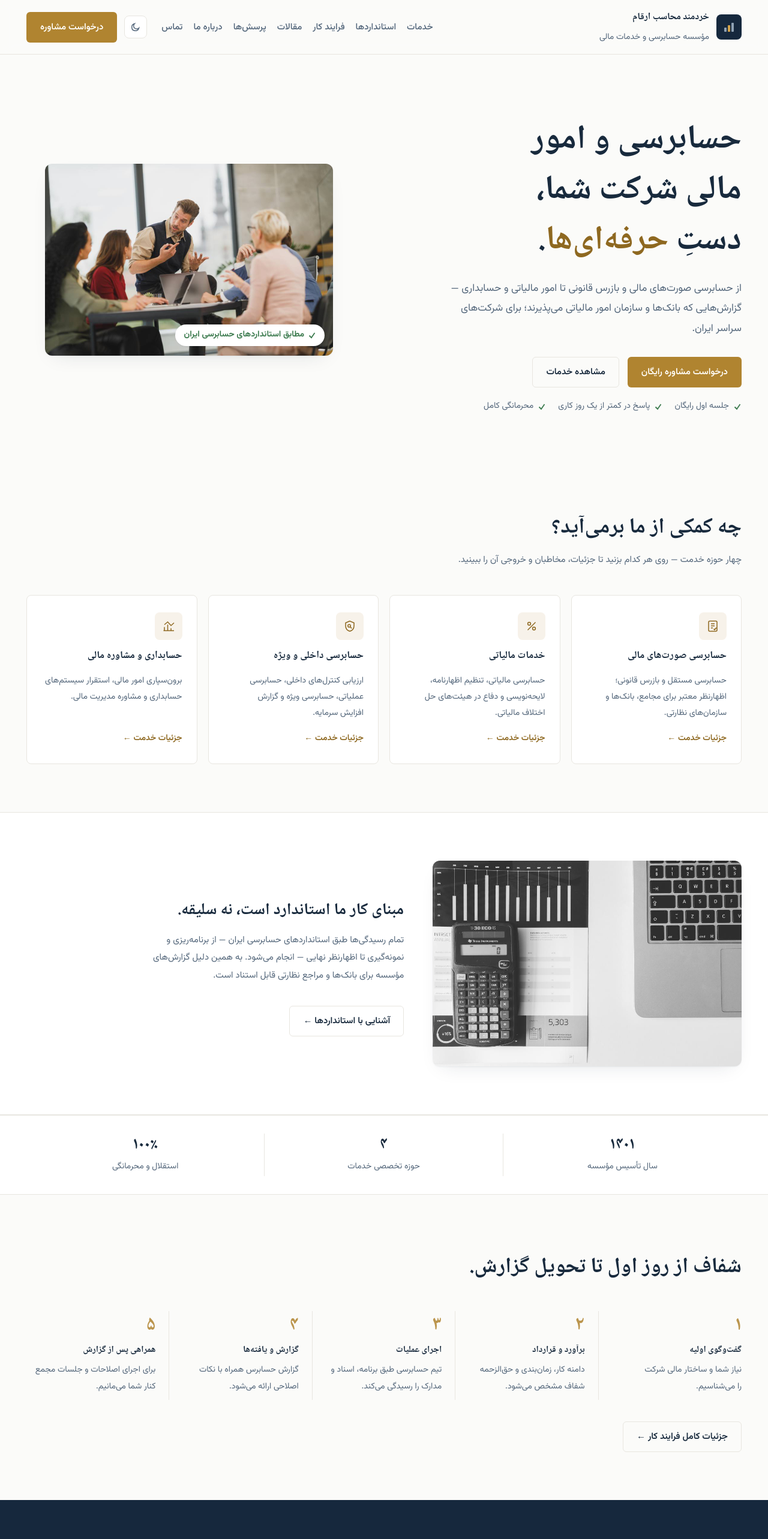
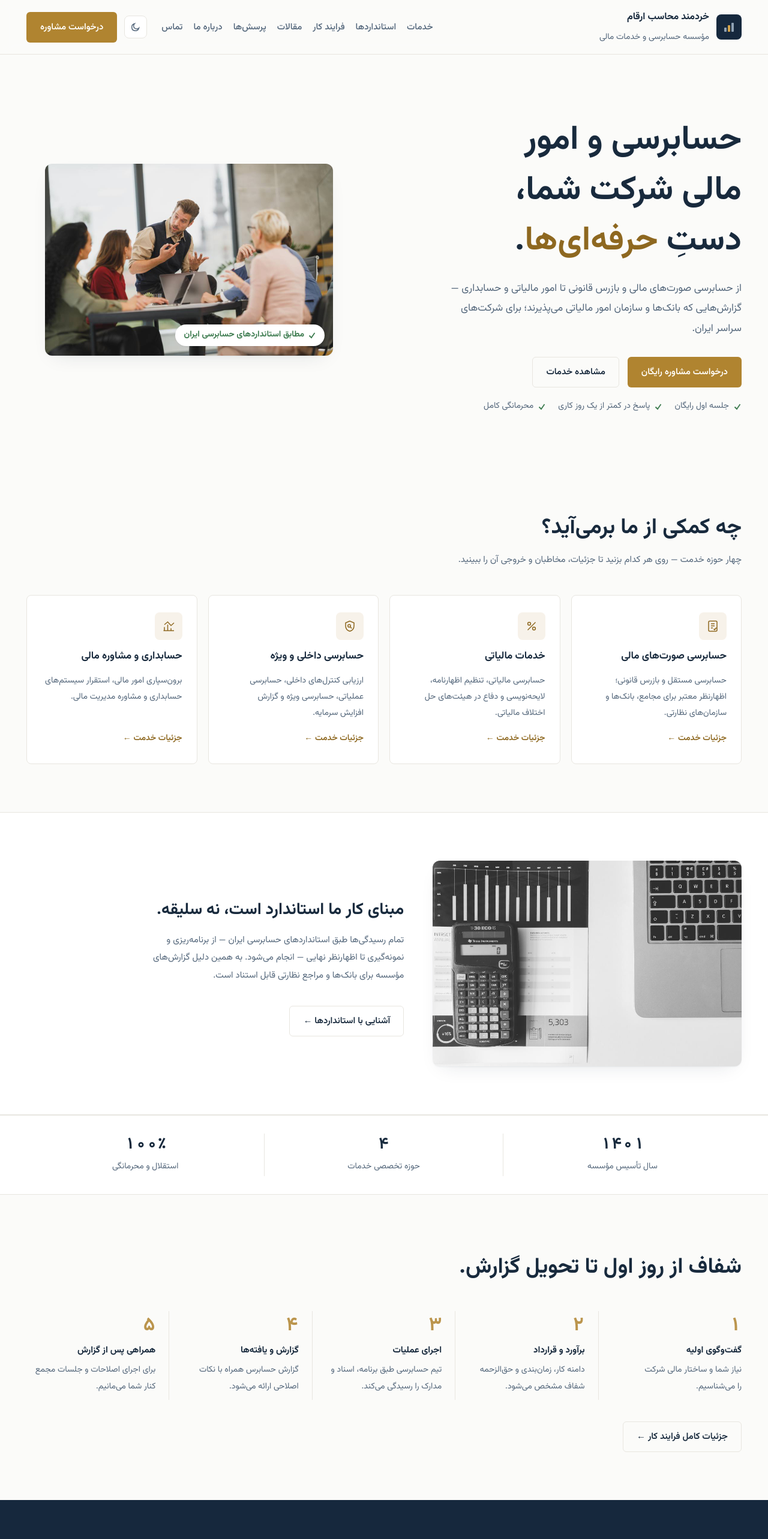
Before and after one commit to soroush83faraz/kheradmand-mohaseb, a Next.js app: page / in a window 1280 px wide. Shown: the top 2566 px of the page at 60% size. Built offline with nearby package versions, Linux system fonts and the light colour scheme.

Commit message:
Use Vazirmatn everywhere, including headings and logo name
Co-Authored-By: Claude Sonnet 5.5 <noreply@anthropic.com>

```diff
--- a/app/globals.css
+++ b/app/globals.css
@@ -61,7 +61,7 @@ h1,
 h2,
 h3,
 h4 {
-  font-family: var(--font-display), var(--font-body), Tahoma, sans-serif;
+  font-family: var(--font-body), Tahoma, sans-serif;
   font-weight: 700;
   line-height: 1.55;
   margin: 0;
@@ -84,7 +84,7 @@ textarea {
 }
 
 .display-num {
-  font-family: var(--font-display), var(--font-body), sans-serif;
+  font-family: var(--font-body), sans-serif;
 }
 
 p {
@@ -208,7 +208,7 @@ ul {
 }
 
 .brand .name {
-  font-family: var(--font-display), sans-serif;
+  font-family: var(--font-body), sans-serif;
   font-weight: 700;
   font-size: 1rem;
   line-height: 1.3;
@@ -392,7 +392,7 @@ nav.menu a.active {
   position: absolute;
   inset: 0;
   pointer-events: none;
-  font-family: var(--font-display), sans-serif;
+  font-family: var(--font-body), sans-serif;
   font-weight: 700;
   color: var(--ink);
   opacity: 0.04;
@@ -426,7 +426,7 @@ nav.menu a.active {
 }
 
 .report .rhead b {
-  font-family: var(--font-display), sans-serif;
+  font-family: var(--font-body), sans-serif;
   font-size: 0.9375rem;
   font-weight: 700;
 }
@@ -526,7 +526,7 @@ nav.menu a.active {
 }
 
 .stat b {
-  font-family: var(--font-display), sans-serif;
+  font-family: var(--font-body), sans-serif;
   font-size: 1.7rem;
   font-weight: 700;
   color: var(--ink);
@@ -708,7 +708,7 @@ a.svc {
 }
 
 .step .no {
-  font-family: var(--font-display), sans-serif;
+  font-family: var(--font-body), sans-serif;
   font-size: 2rem;
   font-weight: 700;
   color: var(--accent);
@@ -780,7 +780,7 @@ a.svc {
 }
 
 .step-row .no {
-  font-family: var(--font-display), sans-serif;
+  font-family: var(--font-body), sans-serif;
   font-size: 2.2rem;
   font-weight: 700;
   color: var(--accent);
--- a/app/layout.jsx
+++ b/app/layout.jsx
@@ -1,4 +1,4 @@
-import { Vazirmatn, Noto_Naskh_Arabic } from 'next/font/google';
+import { Vazirmatn } from 'next/font/google';
 import Header from '@/components/Header';
 import Footer from '@/components/Footer';
 import { site } from '@/lib/site';
@@ -8,13 +8,6 @@ const vazir = Vazirmatn({
   subsets: ['arabic'],
   weight: ['400', '500', '600', '700'],
   variable: '--font-body',
-  display: 'swap',
-});
-
-const naskh = Noto_Naskh_Arabic({
-  subsets: ['arabic'],
-  weight: ['500', '600', '700'],
-  variable: '--font-display',
   display: 'swap',
 });
 
@@ -30,7 +23,7 @@ const themeInit = `try{if(localStorage.getItem('kma-theme')==='dark')document.do
 
 export default function RootLayout({ children }) {
   return (
-    <html lang="fa" dir="rtl" className={`${vazir.variable} ${naskh.variable}`}>
+    <html lang="fa" dir="rtl" className={`${vazir.variable}`}>
       <head>
         <script dangerouslySetInnerHTML={{ __html: themeInit }} />
       </head>
```
